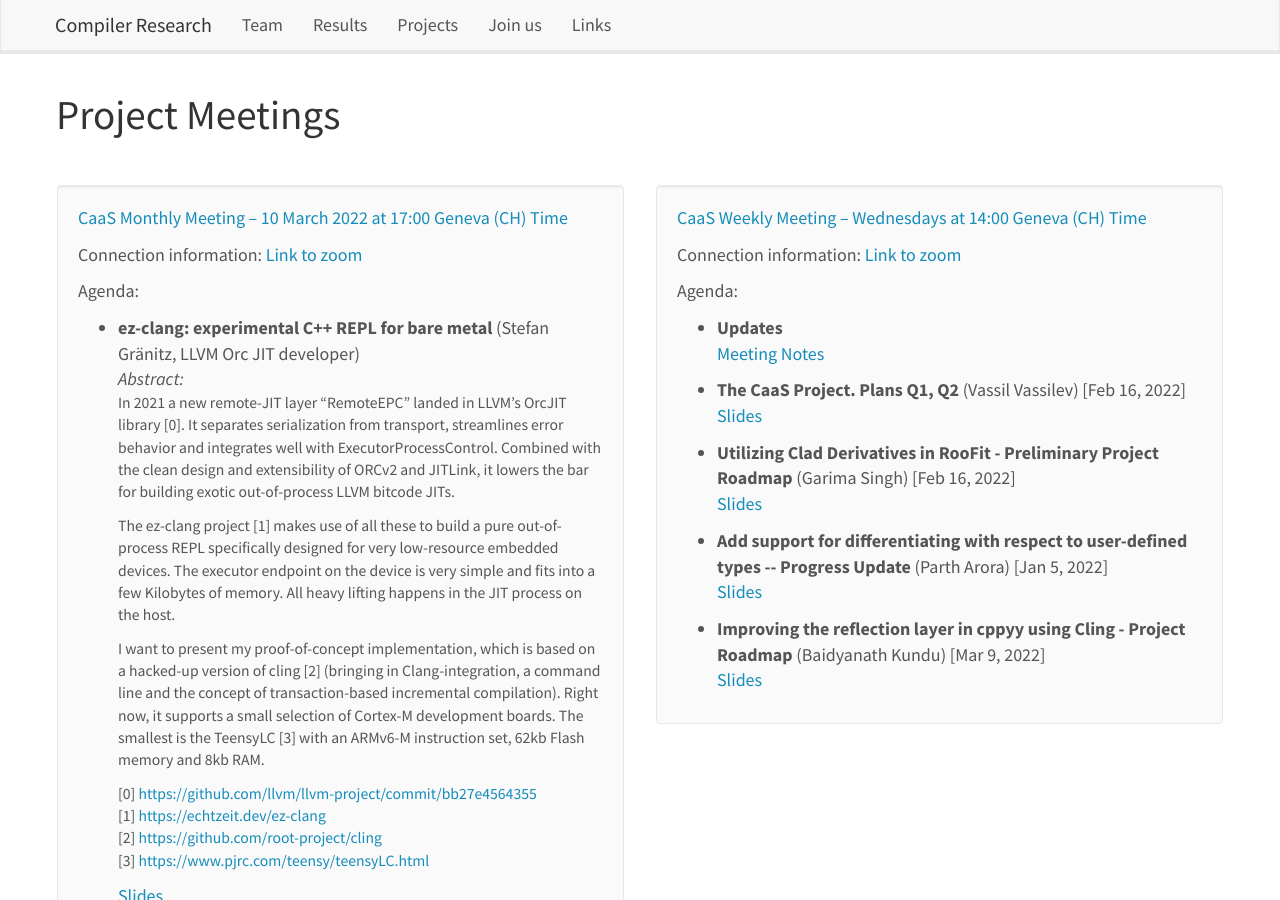
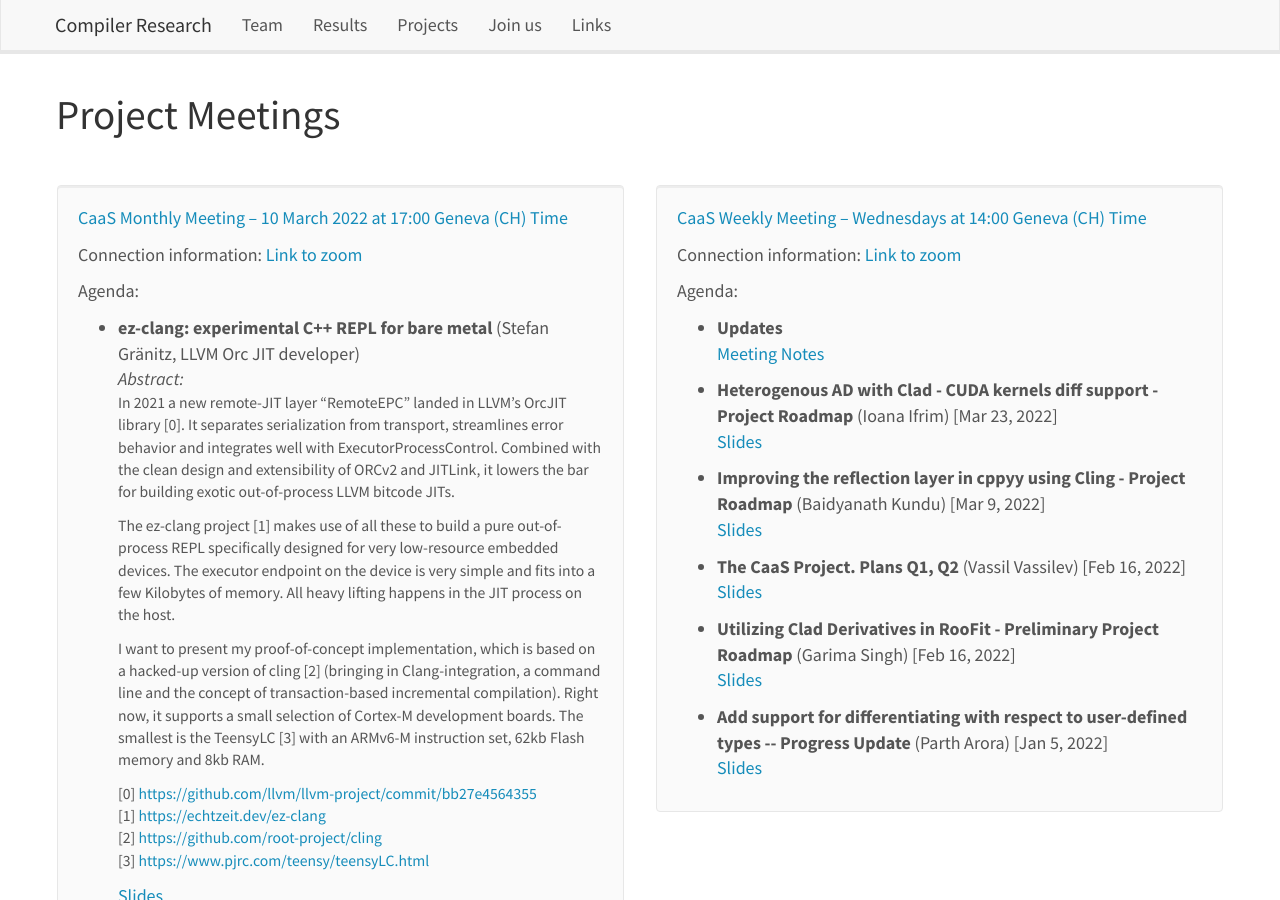
Before and after one commit to vgvassilev/clad, a Jekyll site: the page built from _pages/meetings.md, in a window 1280 px wide and 900 px high. Built offline with Jekyll 4.4.1, drawn with Linux system fonts in a browser that asks for light colours; nearby versions of some CDN libraries; a style sheet for code colours, icons or effects is not loaded.

Commit message:
Add Ioana's slides for heterogenous AD with Clad

```diff
--- a/_data/standing_meetings.yml
+++ b/_data/standing_meetings.yml
@@ -5,6 +5,14 @@
   agenda:
     - title: Updates
       link: "[Meeting Notes](https://docs.google.com/document/d/1HMUtM8rRPeTYDqsWZVD-iQityjJj9_GKgu0FHHbiBr0)"
+    - title: "Heterogenous AD with Clad - CUDA kernels diff support - Project Roadmap"
+      date: 2022-03-23 14:00:00 +0200
+      speaker: "Ioana Ifrim"
+      link: "[Slides](/assets/presentations/CaaS_Weekly_23_03_2022_Ioana-Heterogenous_AD_with_Clad_CUDA_kernels_differentiation_support.pdf)"
+    - title: "Improving the reflection layer in cppyy using Cling - Project Roadmap"
+      date: 2022-03-09 14:00:00 +0200
+      speaker: "Baidyanath Kundu"
+      link: "[Slides](/assets/presentations/CaaS_Weekly_09_03_2022_Baidyanath-Improving_the_reflection_layer_in_cppyy_using_Cling.pdf)"
     - title: "The CaaS Project. Plans Q1, Q2"
       date: 2022-02-16 14:00:00 +0200
       speaker: "Vassil Vassilev"
@@ -17,10 +25,6 @@
       date: 2022-01-05 14:00:00 +
       speaker: "Parth Arora"
       link: "[Slides](/assets/presentations/CaaS_Weekly_05_01_2022_Parth-Add_Support_For_Differentiating_wrt_User_Defined_Types.pdf)"
-    - title: "Improving the reflection layer in cppyy using Cling - Project Roadmap"
-      date: 2022-03-09 14:00:00 +0200
-      speaker: "Baidyanath Kundu"
-      link: "[Slides](/assets/presentations/CaaS_Weekly_09_03_2022_Baidyanath-Improving_the_reflection_layer_in_cppyy_using_Cling.pdf)"
 
 - name: "CLAD Bi-weekly Meeting"
   date: Tuesdays (every second and fourth week of the month)
```
Also changed, not shown: 1 other file.
